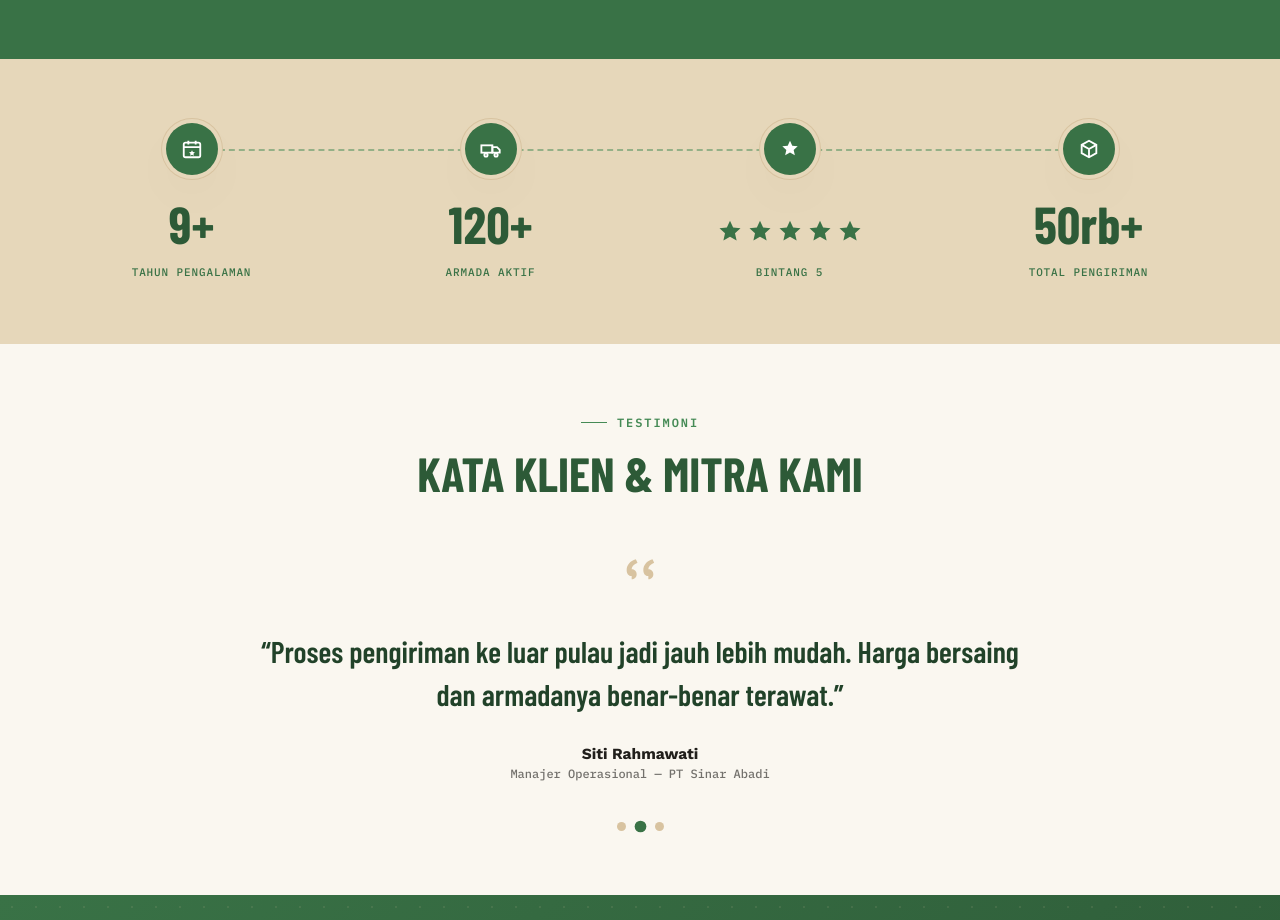
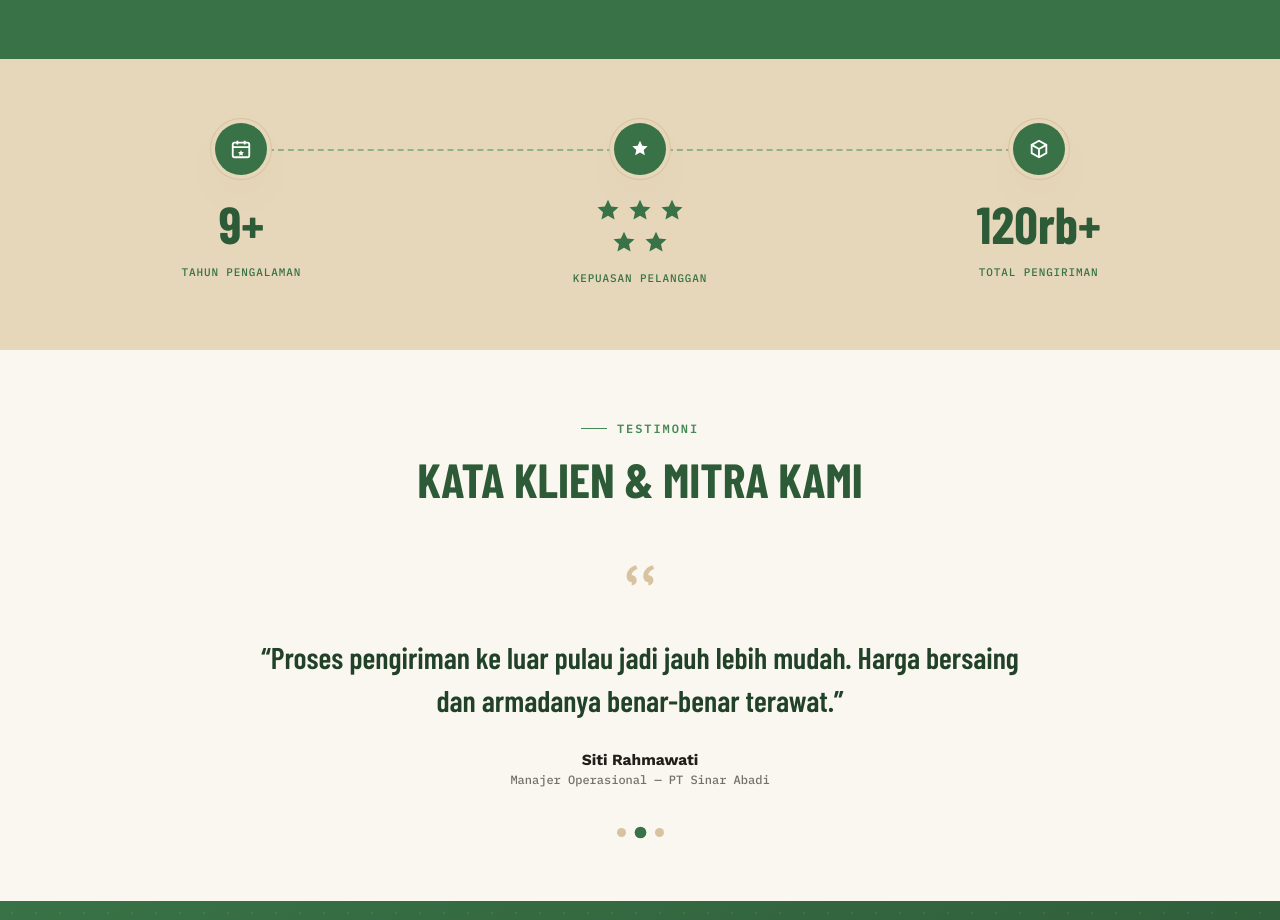
Before and after one commit to fridoustin/irja-express-logistic, a Next.js app: page / in a window 1280 px wide. Shown: the part 3380-4300 px from the top of the page. Built offline with nearby package versions, Linux system fonts and the light colour scheme; a web font is replaced by a local one.

Commit message:
feat: update stats section

```diff
--- a/src/app/globals.css
+++ b/src/app/globals.css
@@ -672,15 +672,15 @@ section {
 .stats-grid {
   position: relative;
   display: grid;
-  grid-template-columns: repeat(4, 1fr);
+  grid-template-columns: repeat(3, 1fr);
   gap: 20px;
 }
 .stats-grid::before {
   content: "";
   position: absolute;
   top: 26px;
-  left: 12.5%;
-  right: 12.5%;
+  left: 16.6667%;
+  right: 16.6667%;
   height: 0;
   border-top: 2px dashed var(--green-600);
   z-index: 0;
@@ -720,13 +720,17 @@ section {
 }
 .stat-stars {
   display: flex;
+  flex-wrap: wrap;
+  max-width: 100px;
+  margin: 0 auto;
   justify-content: center;
-  gap: 4px;
+  gap: 6px;
 }
 .stat-stars svg {
   width: 26px;
   height: 26px;
   color: var(--green-700);
+  display: block;
 }
 .stat .lbl {
   display: inline-block;
--- a/src/components/Stats.tsx
+++ b/src/components/Stats.tsx
@@ -9,14 +9,6 @@ const CALENDAR_ICON = (
     <rect x="3" y="5" width="18" height="16" rx="2" />
     <path d="M3 10h18M8 3v4M16 3v4" />
     <path d="M12 13.3l1 2 2.2.3-1.6 1.5.4 2.2-2-1-2 1 .4-2.2-1.6-1.5 2.2-.3z" fill="currentColor" stroke="none" />
-  </svg>
-);
-const TRUCK_ICON = (
-  <svg viewBox="0 0 24 24" fill="none" stroke="currentColor" strokeWidth="2">
-    <rect x="1.5" y="8" width="12" height="8" />
-    <path d="M13.5 10h5l3 3v3h-8z" />
-    <circle cx="6.5" cy="18.5" r="1.8" />
-    <circle cx="17.5" cy="18.5" r="1.8" />
   </svg>
 );
 const STAR_BADGE_ICON = (
@@ -38,9 +30,8 @@ type Stat = { label: string; icon: React.ReactNode } & (
 
 const STATS: Stat[] = [
   { count: new Date().getFullYear() - FOUNDED_YEAR, suffix: "+", label: "Tahun Pengalaman", icon: CALENDAR_ICON },
-  { count: 120, suffix: "+", label: "Armada Aktif", icon: TRUCK_ICON },
-  { stars: true, label: "Bintang 5", icon: STAR_BADGE_ICON },
-  { count: 50, suffix: "rb+", label: "Total Pengiriman", icon: BOX_ICON },
+  { stars: true, label: "Kepuasan Pelanggan", icon: STAR_BADGE_ICON },
+  { count: 120, suffix: "rb+", label: "Total Pengiriman", icon: BOX_ICON },
 ];
 
 const STAR_ICON = (
```
